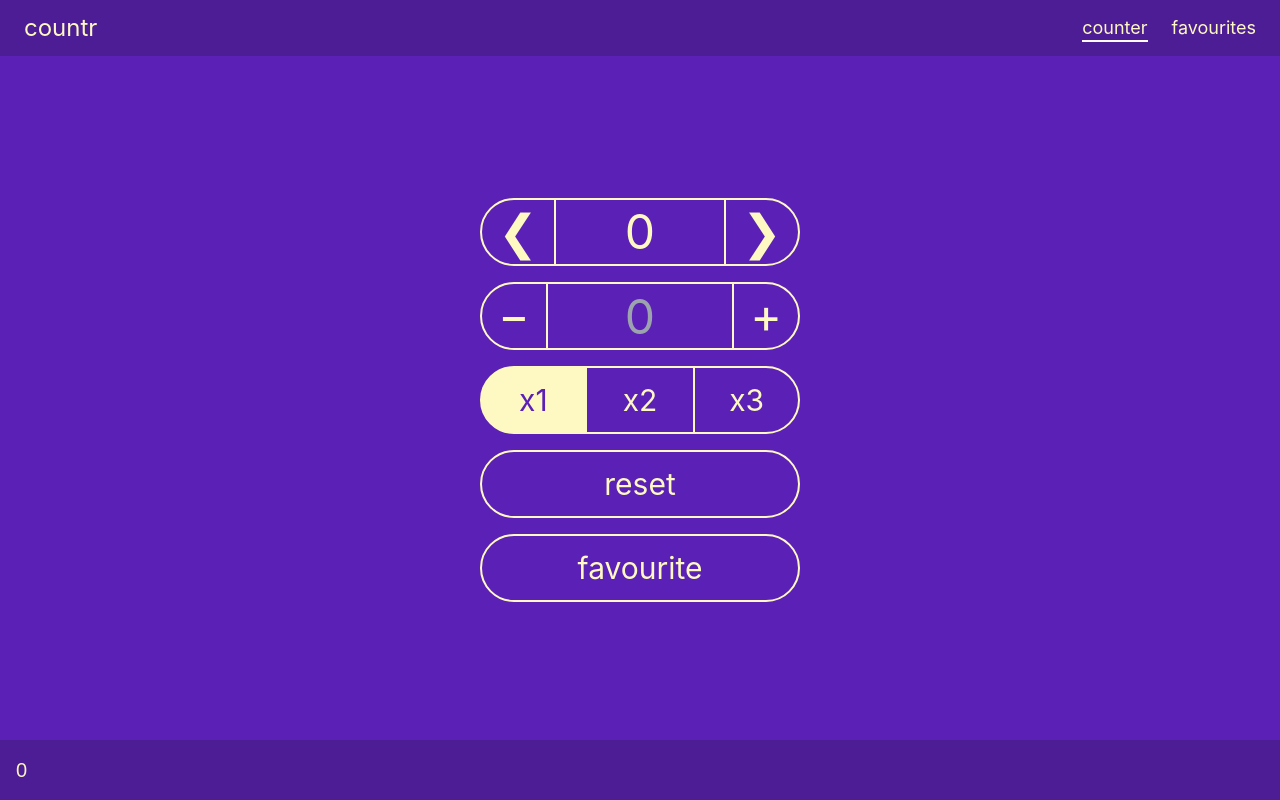
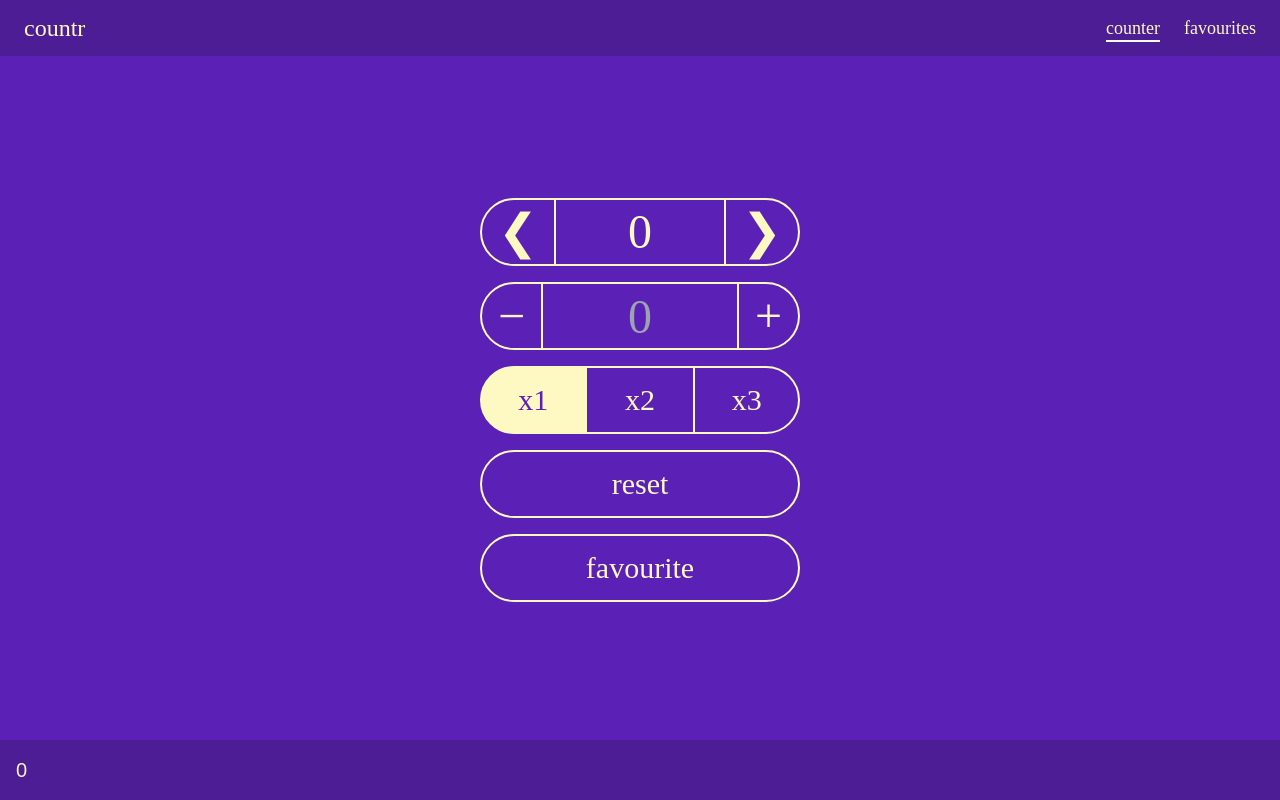
Before and after one commit to malthesers/countr, a Nuxt app: page / in a window 1280 px wide. Built offline with nearby package versions, Linux system fonts and the light colour scheme.

Commit message:
Made font work again

```diff
--- a/assets/css/main.css
+++ b/assets/css/main.css
@@ -3,5 +3,5 @@
 @tailwind utilities;
 
 body {
-  font-family: 'Inter';
+  font-family: 'Montserrat Alternates';
 }
--- a/nuxt.config.ts
+++ b/nuxt.config.ts
@@ -2,10 +2,6 @@ export default {
   meta: {
     link: [
       { rel: "icon", type: "image/x-icon", href: "/favicon.ico" },
-      {
-        rel: "stylesheet",
-        href: "https://fonts.googleapis.com/css2?family=Montserrat+Alternates:ital,wght@0,500;0,600;0,700;1,500;1,600;1,700&display=swap",
-      },
     ],
   },
   css: ["@/assets/css/main.css"],
@@ -21,7 +17,7 @@ export default {
   },
   modules: ["@nuxtjs/tailwindcss", "@pinia/nuxt", ["@nuxtjs/google-fonts", {
     families: {
-      Inter: [500, 600, 700]
+      'Montserrat Alternates': [500, 600, 700]
     },
   }]],
 };
```
